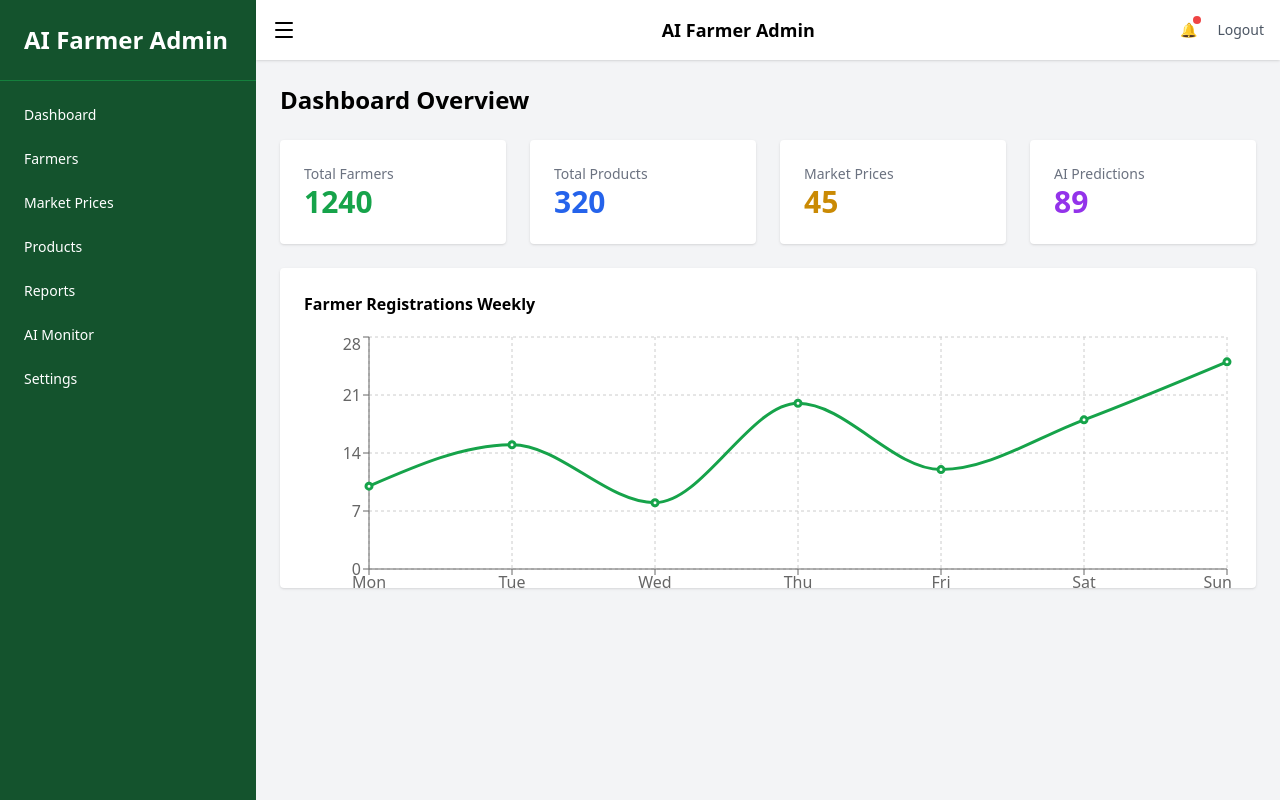
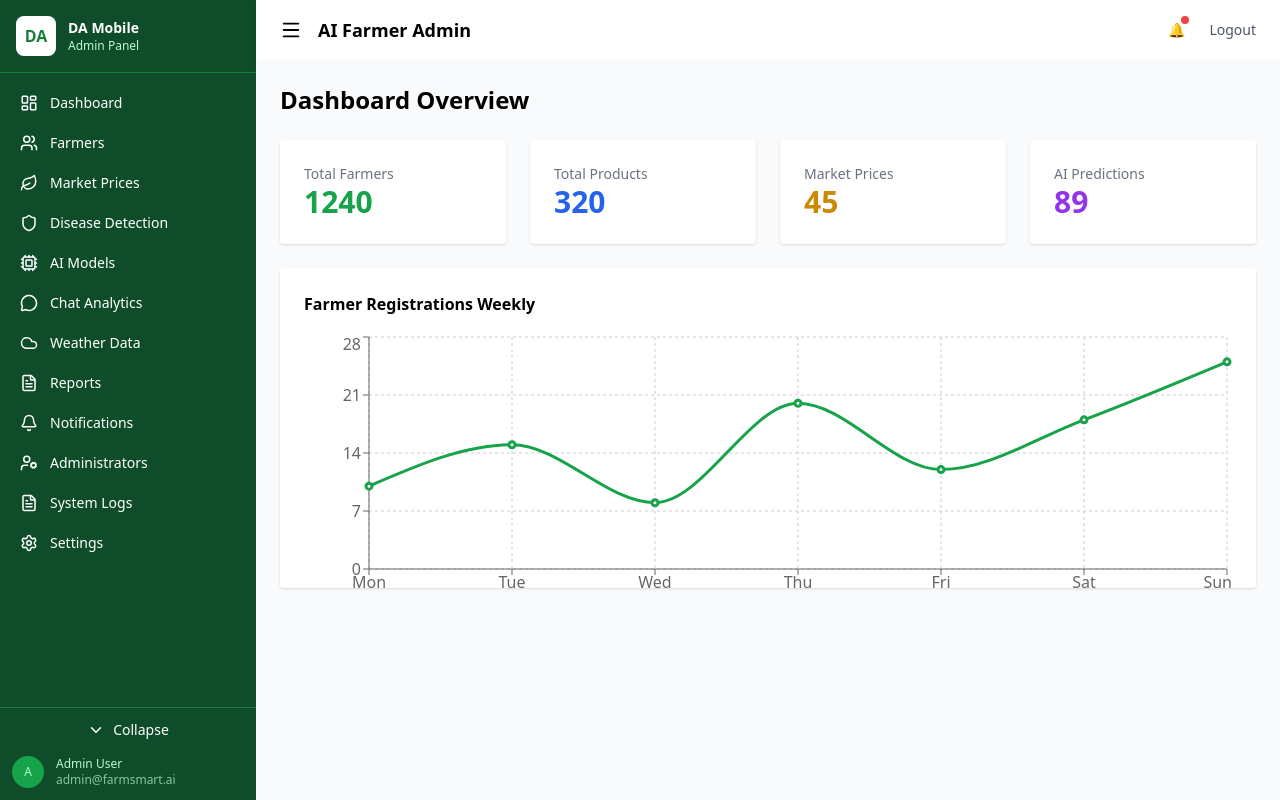
Before and after one commit to hawi123h/React_project, a React (Vite) app: page / in a window 1280 px wide. Built offline with nearby package versions, Linux system fonts and the light colour scheme.

Commit message:
update sidebar

```diff
--- a/src/components/Sidebar.jsx
+++ b/src/components/Sidebar.jsx
@@ -1,43 +1,114 @@
-import { Link } from "react-router-dom"
+import { useState } from "react"
+import { Link, useLocation } from "react-router-dom"
+import {
+  LayoutDashboard,
+  Users,
+  Leaf,
+  Shield,
+  Cpu,
+  MessageCircle,
+  Cloud,
+  FileText,
+  Bell,
+  UserCog,
+  Settings,
+  ChevronDown
+} from "lucide-react"
 
 function Sidebar() {
+
+  const location = useLocation()
+  const [collapse, setCollapse] = useState(false)
+
+  const menuItems = [
+    { name: "Dashboard", path: "/dashboard", icon: LayoutDashboard },
+    { name: "Farmers", path: "/farmers", icon: Users },
+    { name: "Market Prices", path: "/market-prices", icon: Leaf },
+    { name: "Disease Detection", path: "/disease", icon: Shield },
+    { name: "AI Models", path: "/ai-models", icon: Cpu },
+    { name: "Chat Analytics", path: "/chat", icon: MessageCircle },
+    { name: "Weather Data", path: "/weather", icon: Cloud },
+    { name: "Reports", path: "/reports", icon: FileText },
+    { name: "Notifications", path: "/notifications", icon: Bell },
+    { name: "Administrators", path: "/admins", icon: UserCog },
+    { name: "System Logs", path: "/logs", icon: FileText },
+    { name: "Settings", path: "/settings", icon: Settings }
+  ]
+
   return (
-    <div className="w-64 bg-green-900 text-white flex flex-col">
-      <div className="p-6 text-2xl font-bold border-b border-green-700">
-        AI Farmer Admin
+    <div className={`h-screen bg-[#0F4D2A] text-white flex flex-col transition-all duration-300 ${collapse ? "w-20" : "w-64"}`}>
+
+      {/* Logo Section */}
+      <div className="p-4 flex items-center gap-3 border-b border-green-700">
+
+        <div className="w-10 h-10 bg-white rounded-lg flex items-center justify-center text-green-700 font-bold">
+          DA
+        </div>
+
+        {!collapse && (
+          <div>
+            <h2 className="font-bold text-sm">DA Mobile</h2>
+            <p className="text-xs text-green-200">Admin Panel</p>
+          </div>
+        )}
+
       </div>
 
-      <nav className="flex-1 p-4 space-y-2 text-sm">
+      {/* Menu List */}
+      <div className="flex-1 overflow-y-auto mt-3 space-y-1 px-2">
 
-        <Link to="/" className="block p-2 rounded hover:bg-green-700">
-          Dashboard
-        </Link>
+        {menuItems.map((item, index) => {
 
-        <Link to="/farmers" className="block p-2 rounded hover:bg-green-700">
-          Farmers
-        </Link>
+          const Icon = item.icon
+          const active = location.pathname === item.path
 
-        <Link to="/market-prices" className="block p-2 rounded hover:bg-green-700">
-          Market Prices
-        </Link>
+          return (
+            <Link
+              key={index}
+              to={item.path}
+              className={`flex items-center gap-3 px-3 py-2 rounded-lg text-sm transition
+              ${active ? "bg-green-500 text-white" : "hover:bg-green-700"}`}
+            >
 
-        <Link to="/products" className="block p-2 rounded hover:bg-green-700">
-          Products
-        </Link>
+              <Icon size={18} />
 
-        <Link to="/reports" className="block p-2 rounded hover:bg-green-700">
-          Reports
-        </Link>
+              {!collapse && <span>{item.name}</span>}
 
-        <Link to="/ai-monitor" className="block p-2 rounded hover:bg-green-700">
-          AI Monitor
-        </Link>
+            </Link>
+          )
+        })}
 
-        <Link to="/settings" className="block p-2 rounded hover:bg-green-700">
-          Settings
-        </Link>
+      </div>
 
-      </nav>
+      {/* Collapse Button */}
+      <div className="p-3 border-t border-green-700">
+
+        <button
+          onClick={() => setCollapse(!collapse)}
+          className="flex items-center justify-center gap-2 w-full text-sm hover:text-green-300"
+        >
+          <ChevronDown
+            size={18}
+            className={`transition ${collapse ? "rotate-180" : ""}`}
+          />
+
+          {!collapse && <span>Collapse</span>}
+        </button>
+
+        {!collapse && (
+          <div className="flex items-center gap-3 mt-4 text-xs text-green-200">
+            <div className="w-8 h-8 bg-green-600 rounded-full flex items-center justify-center">
+              A
+            </div>
+            <div>
+              <p>Admin User</p>
+              <p className="opacity-70">admin@farmsmart.ai</p>
+            </div>
+          </div>
+        )}
+
+      </div>
+
     </div>
   )
 }
--- a/src/layout/AdminLayout.jsx
+++ b/src/layout/AdminLayout.jsx
@@ -7,38 +7,42 @@ function AdminLayout({ children }) {
   const [open, setOpen] = useState(true)
 
   return (
-    <div className="flex h-screen bg-gray-100">
+    <div className="flex h-screen bg-gray-100 overflow-hidden">
 
-      {open && <Sidebar />}
+      {/* SIDEBAR */}
+      <Sidebar open={open} />
 
+      {/* MAIN AREA */}
       <div className="flex-1 flex flex-col">
 
-        {/* TOP BAR */}
-        <div className="bg-white shadow flex justify-between items-center p-4">
+        {/* ================= TOP BAR ================= */}
+        <div className="bg-white shadow-md flex justify-between items-center px-6 py-4">
+
+          {/* Left Section */}
+          <div className="flex items-center gap-4">
 
             {/* Sidebar Toggle */}
             <button
               onClick={() => setOpen(!open)}
               className="hover:text-green-600 transition"
             >
-            <Menu />
+              <Menu size={22} />
             </button>
 
             {/* Title */}
-          <div className="font-semibold text-lg">
+            <h1 className="font-semibold text-lg">
               AI Farmer Admin
+            </h1>
+
           </div>
 
-          {/* Right Controls */}
-          <div className="flex items-center gap-5 text-sm">
+          {/* Right Section */}
+          <div className="flex items-center gap-6 text-sm">
 
             {/* Notification */}
-            <button className="relative text-gray-600 hover:text-black">
-
-              🔔
-
+           <button className="relative text-gray-600 hover:text-black transition">
+  <span>🔔</span>
   <span className="absolute -top-1 -right-1 w-2 h-2 bg-red-500 rounded-full"></span>
-
 </button>
 
             {/* Logout */}
@@ -50,8 +54,8 @@ function AdminLayout({ children }) {
 
         </div>
 
-        {/* PAGE CONTENT */}
-        <main className="flex-1 p-6 overflow-y-auto">
+        {/* ================= PAGE CONTENT ================= */}
+        <main className="flex-1 p-6 overflow-y-auto bg-gray-50">
           {children}
         </main>
 
```
Lines whose indentation alone changed are shown as unchanged.
